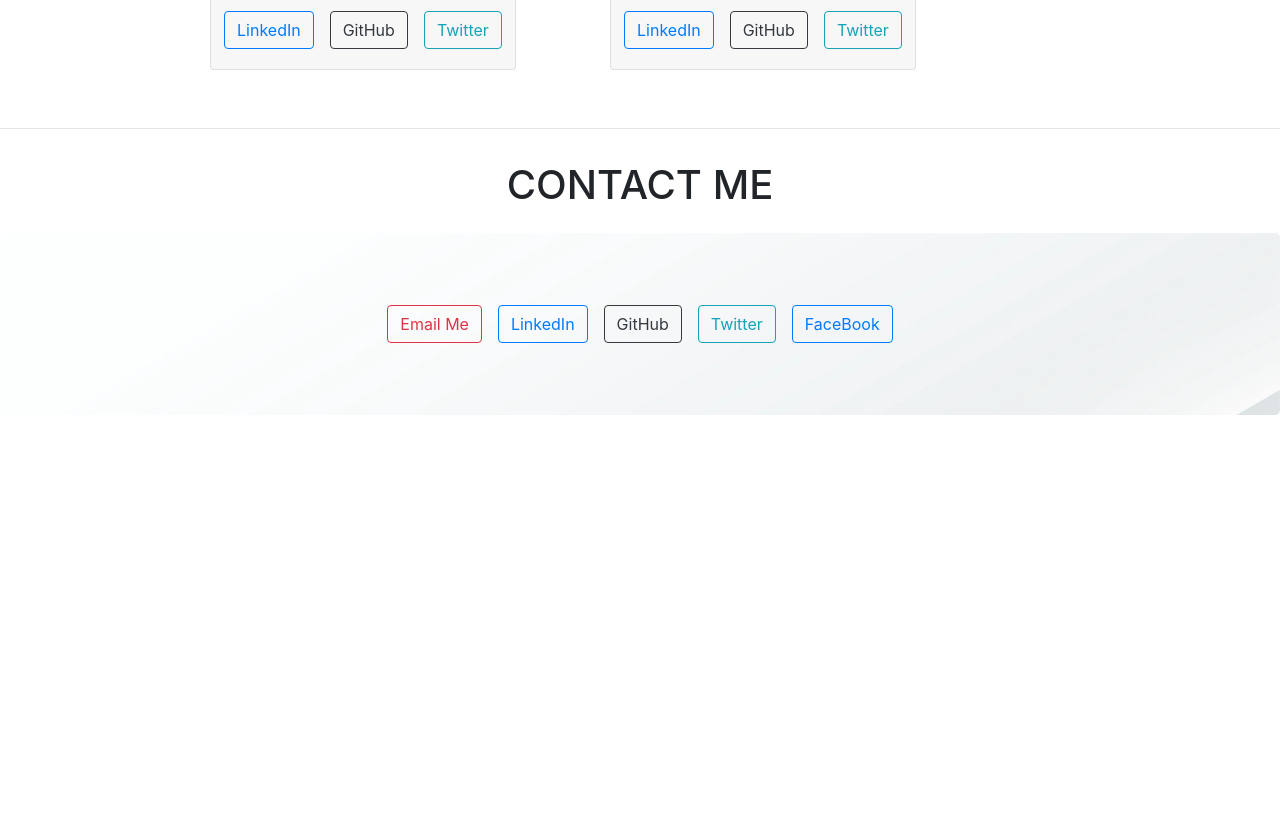
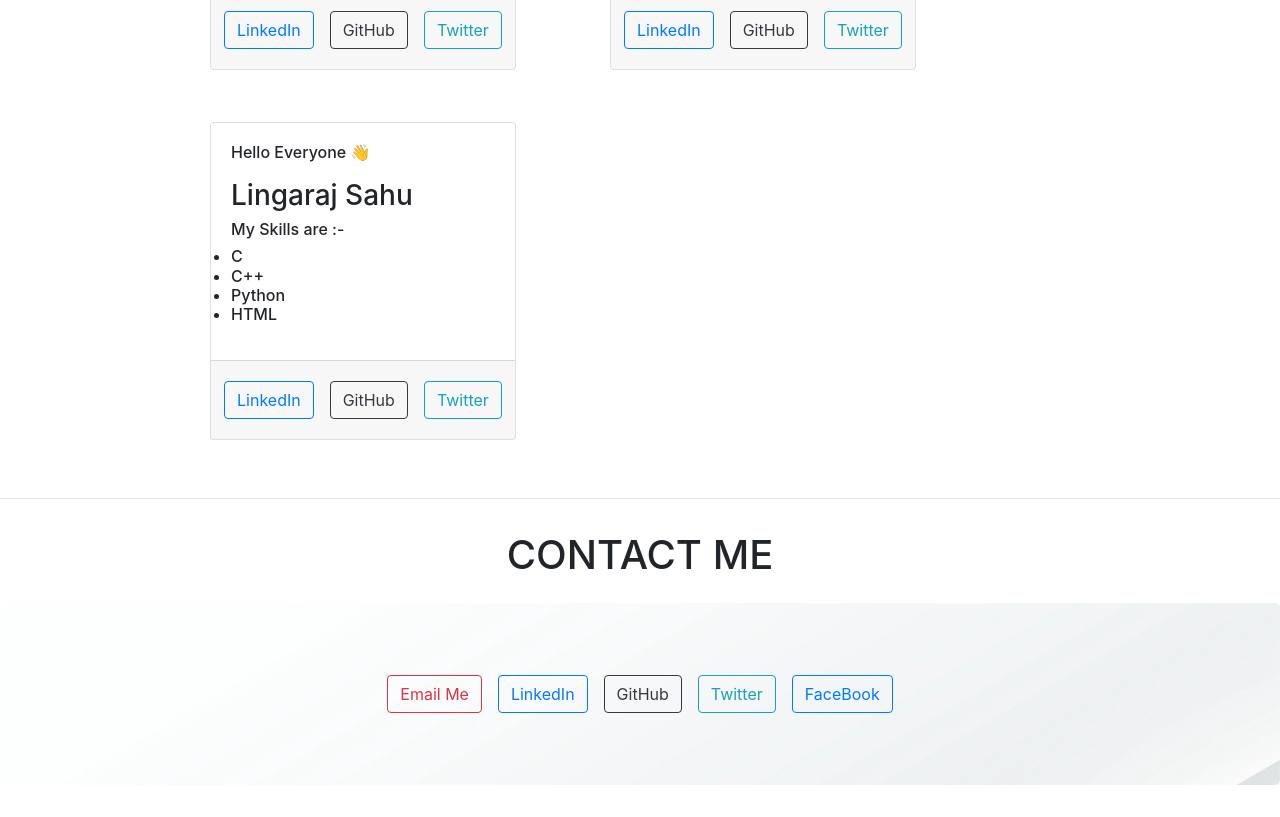
Before and after one commit to Aman1905/I-am-Contributor, a React (Create React App) app: page / in a window 1280 px wide. Shown: the part 1140-1957 px from the top of the page. Before the commit the page ends 1587 px from the top, so only its background shows below. Built offline with nearby package versions, Linux system fonts and the light colour scheme.

Commit message:
Uploaded_task

```diff
--- a/src/Content.js
+++ b/src/Content.js
@@ -65,6 +65,18 @@
         g_link="https://github.com/nilisha-jais"
         t_link ="https://twitter.com/jaiswal_nilu05" />
 
+      <Cards
+        sname="Lingaraj Sahu"
+        skill1="C"
+        skill2="C++"
+        skill3="Python"
+        skill4="HTML"
+        l_link="www.linkedin.com/in/lingarajsahu"
+        g_link="https://github.com/lingaraj281"
+        t_link ="https://twitter.com/Lingara24759434" />
+
+
+
 
     </div>
   )
```
